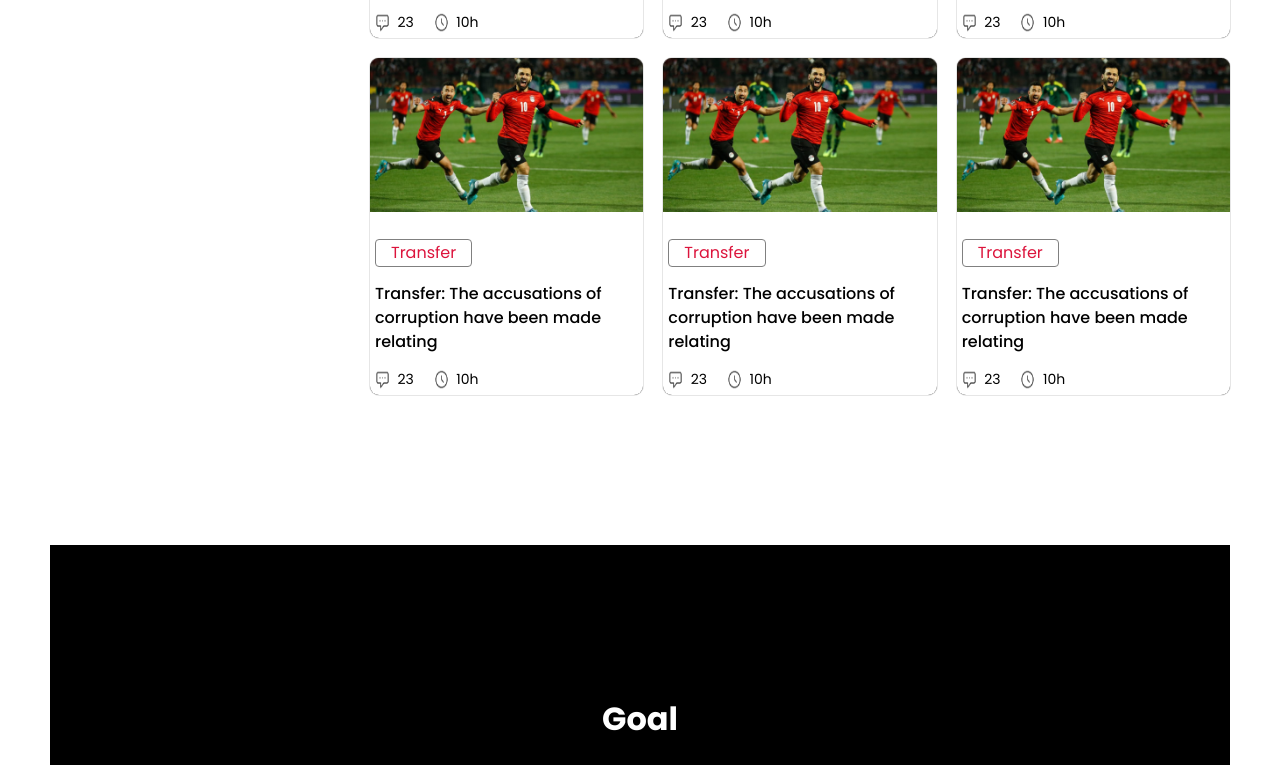
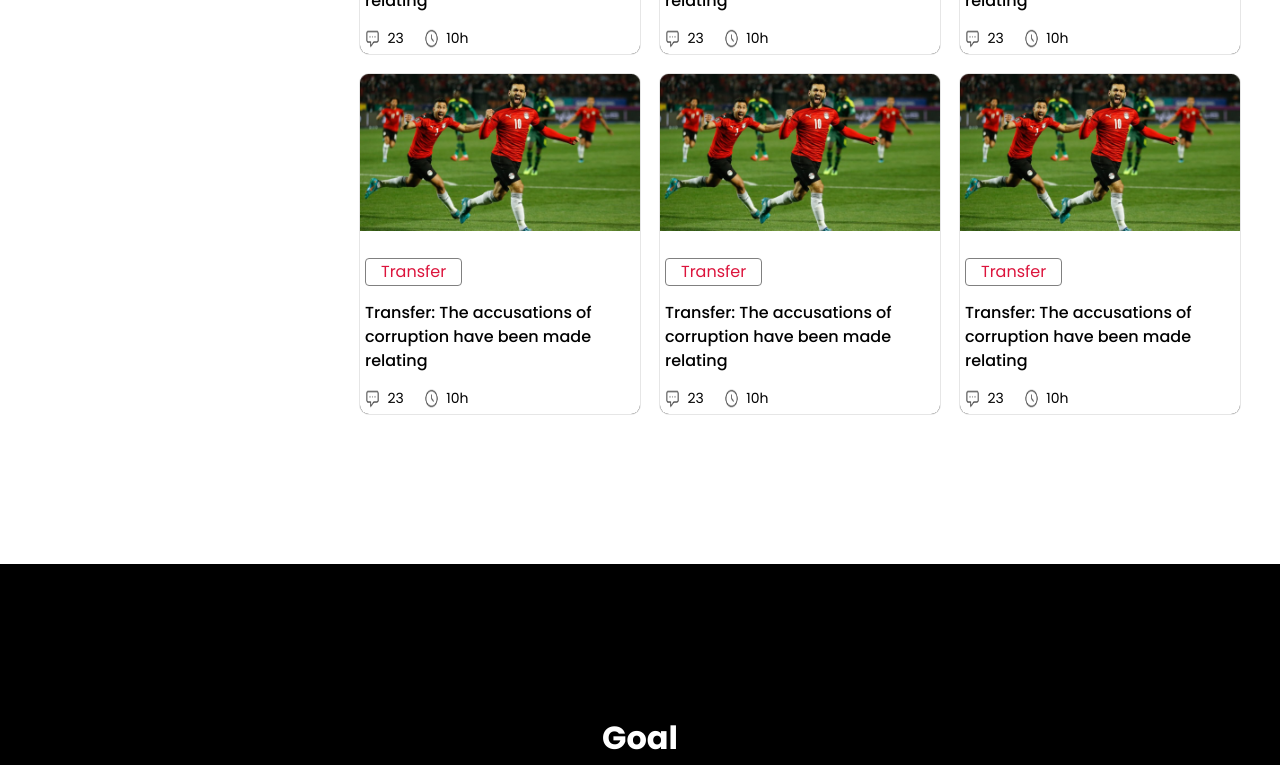
Before and after one commit to rana-web-dev/world-cup-website, a plain HTML site: page index.html in a window 1280 px wide. Shown: the part 1316-2081 px from the top of the page. Drawn offline with Linux system fonts and the light colour scheme.

Commit message:
Update style.css

```diff
--- a/css/style.css
+++ b/css/style.css
@@ -8,9 +8,6 @@
     text-decoration: none;
     list-style: none;
     box-sizing: border-box;
-}
-body {
-    margin: 0px 50px;
 }
 .max-width {
     max-width: 1200px;
```
